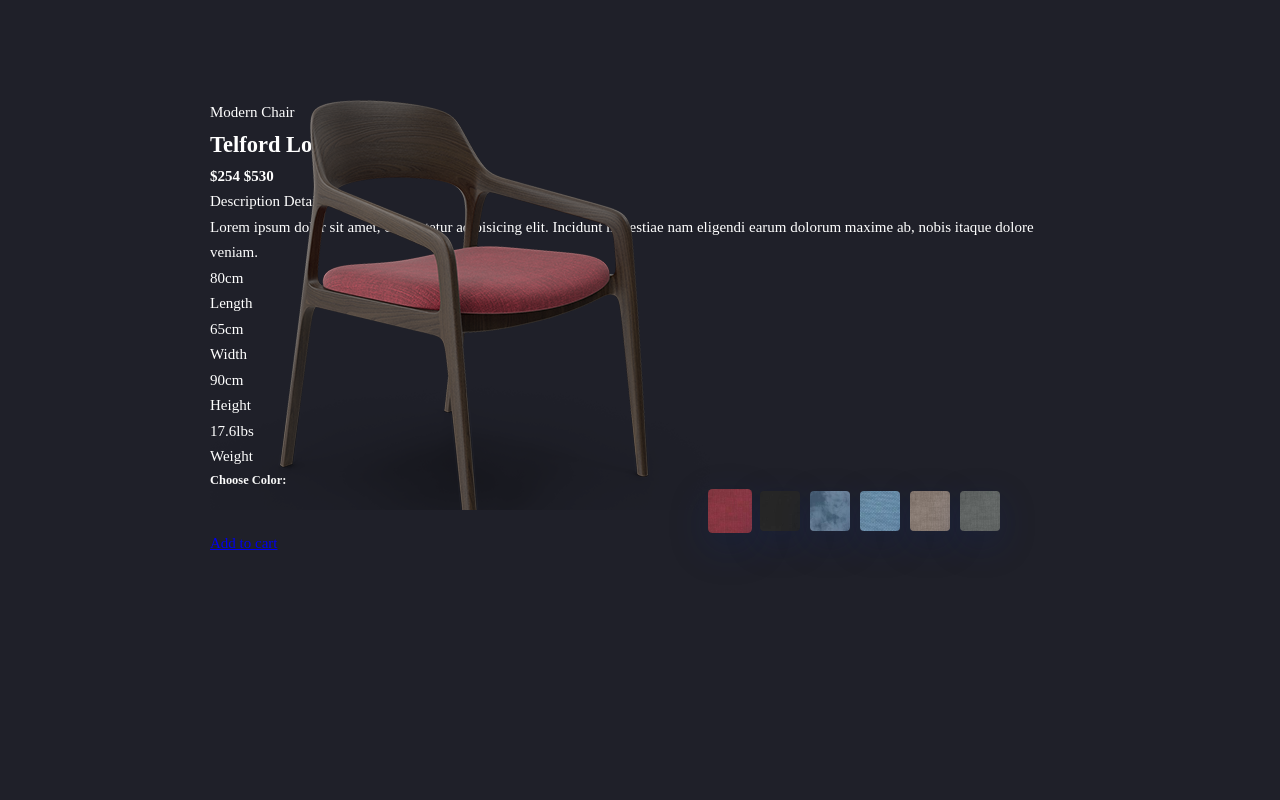
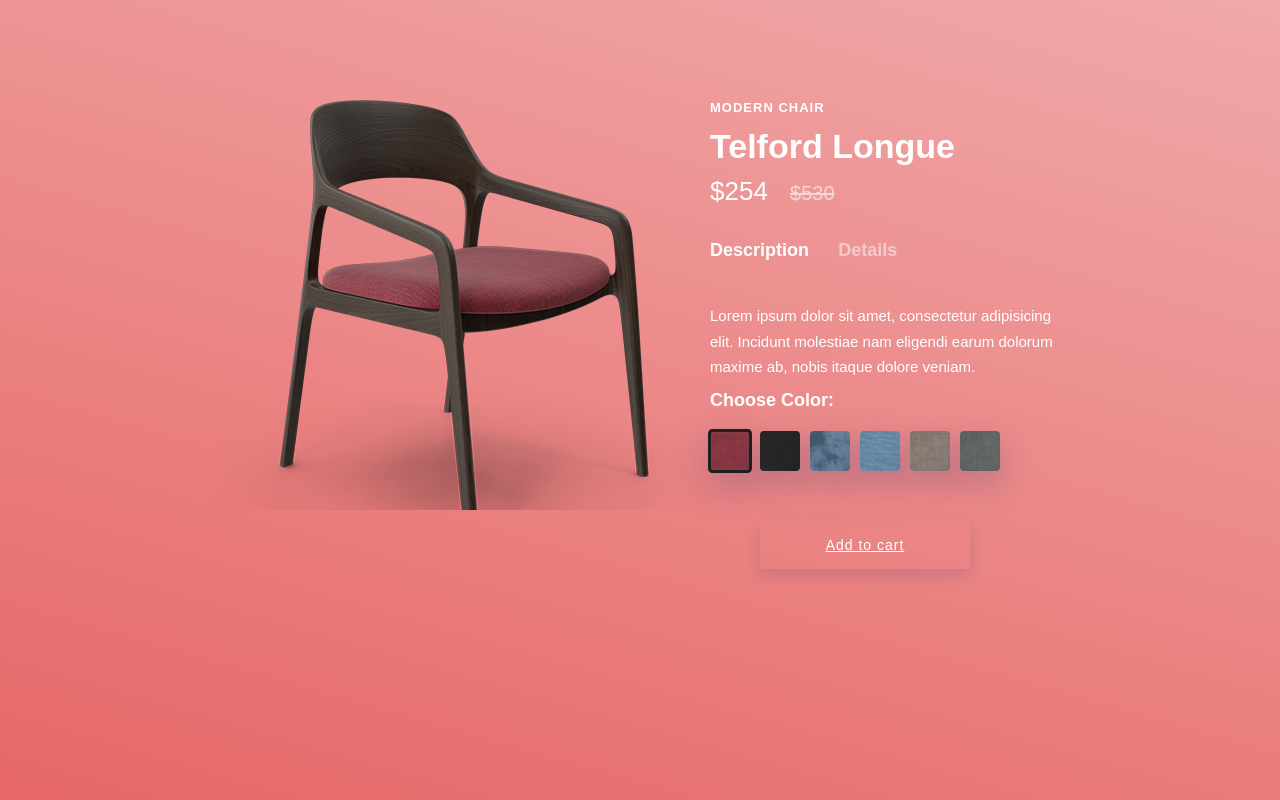
Before and after one commit to ShubhamMalik09/modern_chair, a plain HTML site: page index.html in a window 1280 px wide. Drawn offline with Linux system fonts and the light colour scheme.

Commit message:
fixedcolor

```diff
--- a/index.html
+++ b/index.html
@@ -20,10 +20,10 @@
                     <input class="desc-btn" type="radio" id="desc2" name="desc-btn">
                     <label for="desc2">Details</label>
 
-                    <div class="desc section1">
+                    <div class="desc section sec1">
                         <p>Lorem ipsum dolor sit amet, consectetur adipisicing elit. Incidunt molestiae nam eligendi earum dolorum maxime ab, nobis itaque dolore veniam.</p>
                     </div>
-                    <div class="desc section2">
+                    <div class="desc section sec2">
                         <div class="section-inline">
                             <p><span>80</span>cm <br>Length</p>
                         </div>
@@ -40,7 +40,6 @@
                 </div>
                 <h5>Choose Color:</h5>
             </div>
-
             <input class="color-btn for-1" type="radio" id="color1" name="color-btn" checked>
             <label for="color1" class="color1"></label>
 
@@ -59,8 +58,8 @@
             <input class="color-btn for-6" type="radio" id="color6" name="color-btn">
             <label for="color6" class="color6"></label>
 
-            <div class="cart_button">
-                <a href="#">Add to cart</a>
+            <div class="cart-btn">
+                <a href="#" class="btn"><i class="uil uil-shopping-cart icon"></i>Add to cart</a>
             </div>
 
             <div class="img-wrap chair1"></div>
--- a/styles.css
+++ b/styles.css
@@ -4,6 +4,7 @@
     box-sizing: border-box;
 }
 body{
+    font-family: "Poppins",sans-serif;
     font-weight: 400;
     font-size: 15px;
     line-height: 1.7;
@@ -57,6 +58,7 @@ body{
     z-index: 10;
 }
 .color-btn:checked + label{
+    border: solid ;
     border-color: #1f1f1f;
     transform: scale(1.1);
 }
@@ -135,3 +137,188 @@ label.color6{
 .for-6:checked ~.img-wrap.chair6{
     opacity: 1;
 }
+
+.back-color{
+    position: fixed;
+    top: 0;
+    left: 0;
+    height: 100%;
+    width: 100%;
+    z-index: 1;
+    background-image: linear-gradient(196deg,#f1a9a9,#e66767);
+    transition: all 250ms linear;
+    transition-delay: 300ms;
+}
+
+.back-color.chair2{
+    background-image: linear-gradient(196deg,#4c4c4c,#262626);
+    opacity:0;
+}
+.for-2:checked ~.back-color.chair2{
+    opacity: 1;
+}
+
+.back-color.chair3{
+    background-image: linear-gradient(196deg,#8a9fb2,#5f7991);
+    opacity:0;
+}
+.for-3:checked ~.back-color.chair3{
+    opacity: 1;
+}
+
+.back-color.chair4{
+    background-image: linear-gradient(196deg,#97afc3,#6789a7);
+    opacity:0;
+}
+.for-4:checked ~.back-color.chair4{
+    opacity: 1;
+}
+
+.back-color.chair5{
+    background-image: linear-gradient(196deg,#afa6a0,#8c7f76);
+    opacity:0;
+}
+.for-5:checked ~.back-color.chair5{
+    opacity: 1;
+}
+
+.back-color.chair6{
+    background-image: linear-gradient(196deg,#aaadac,#838786);
+    opacity:0;
+}
+.for-6:checked ~.back-color.chair6{
+    opacity: 1;
+}
+
+.info{
+    position: relative;
+    margin-left: 500px;
+    z-index: 10;
+    display: block;
+    text-align: left;
+}
+
+.title{
+    font-weight: 700;
+    text-transform: uppercase;
+    letter-spacing: 1px;
+    font-size: 13px;
+    line-height: 1.2;
+    color: #fff;
+    margin-top: 0;
+    margin-bottom: 10px;
+}
+h2{
+    font-weight: 800;
+    font-size: 34px;
+    line-height: 1.2;
+    color: #fff;
+    margin-top: 0;
+    margin-bottom: 10px;
+}
+h4{
+    font-weight: 500;
+    font-size: 26px;
+    line-height: 1.2;
+    color: #fff;
+    margin-top: 0;
+    margin-bottom: 30px;
+}
+h4 span{
+    text-decoration: line-through;
+    font-size: 20px;
+    opacity: 0.6;
+    padding-left: 15px;
+}
+
+h5{
+    font-weight: 600;
+    font-size: 18px;
+    line-height: 1.2;
+    color: #fff;
+    margin-top: 0;
+    margin-bottom: 20px;
+}
+
+.desc-btn:checked+label,
+.desc-btn:not(:checked)+label{
+    position: relative;
+    display: inline-block;
+    border: none;
+    cursor: pointer;
+    font-weight: 600;
+    font-size: 18px;
+    line-height: 1.2;
+    color: #fff;
+    margin-right: 25px;
+    opacity: 0.5;
+}
+
+.desc-btn:checked+label{
+    opacity: 1;
+}
+.desc-btn:not(:checked)+label:hover{
+    opacity: 0.8;
+}
+
+.section{
+    padding-top: 20px;
+    padding-bottom: 30px;
+    opacity: 0;
+    overflow: hidden;
+    pointer-events: none;
+    transform: translateY(20px);
+}
+
+.section.sec2{
+    position: absolute;
+    top: 25px;
+    left: 0;
+    width: 100%;
+    z-index: 2;
+}
+
+#desc1:checked ~.section.sec1{
+    opacity: 1;
+    pointer-events: auto;
+}
+#desc2:checked ~.section.sec2{
+    opacity: 1;
+    pointer-events: auto;
+}
+
+.section-inline{
+    position: relative;
+    display: inline-block;
+    margin-right: 20px;
+}
+.section-inline p span{
+    font-size: 30px;
+    line-height: 1.1;
+}
+
+.btn{
+    font-weight: 500;
+    font-size: 14px;
+    line-height: 2;
+    height: 48px;
+    border-radius: 4px;
+    width: 210px;
+    letter-spacing: 1px;
+    display: inline-flex;
+    align-items: center;
+    justify-content: center;
+    border: none;
+    cursor: pointer;
+    overflow: hidden;
+    background-color: transparent;
+    box-shadow: 0 6px 15px 0 rgba(16, 39, 112, 0.15);
+    margin-top: 50px;
+    color: #fff;
+}
+
+.cart-btn{
+    z-index: 2;
+    position: relative;
+    left: 550px;
+}
```
